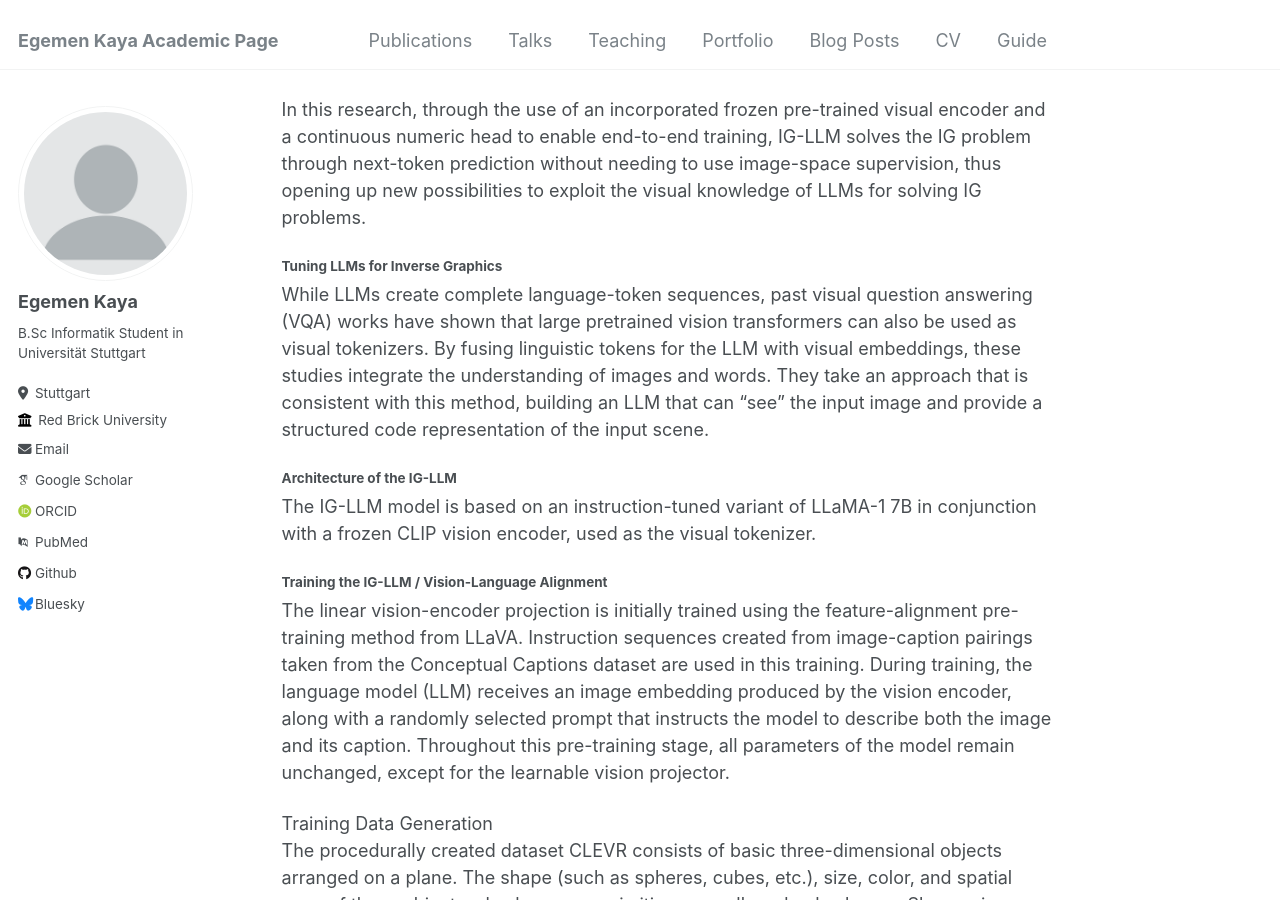
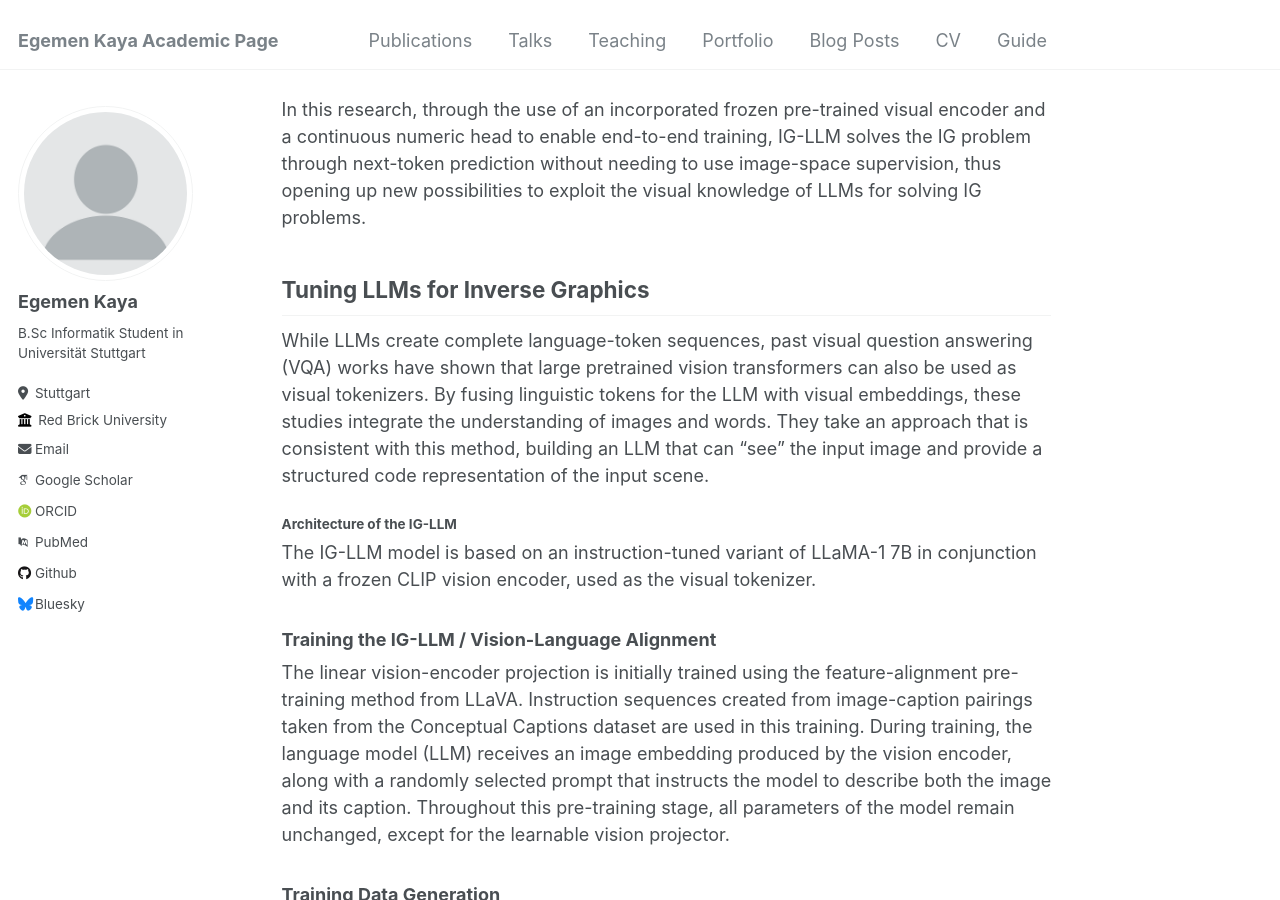
Before and after one commit to egemeenkaya/egemeenkaya.github.io, a Jekyll site: the page built from _posts/2015-08-14-blog-post-4.md, in a window 1280 px wide and 900 px high, scrolled down 1577 px. Built offline with Jekyll 4.4.1, drawn with Linux system fonts in a browser that asks for light colours; some web fonts are replaced.

Commit message:
Update 2015-08-14-blog-post-4.md

```diff
--- a/_posts/2015-08-14-blog-post-4.md
+++ b/_posts/2015-08-14-blog-post-4.md
@@ -23,7 +23,8 @@ This is where LLMs come into play. One of the greatest successes of LLMs is thei
 
 In this research, through the use of an incorporated frozen pre-trained visual encoder and a continuous numeric head to enable end-to-end training, IG-LLM solves the IG problem through next-token prediction without needing to use image-space supervision, thus opening up new possibilities to exploit the visual knowledge of LLMs for solving IG problems.
 
-<h4 id="how to integrate it">Tuning LLMs for Inverse Graphics</h4>
+Tuning LLMs for Inverse Graphics
+------
 
 While LLMs create complete language-token sequences, past visual question answering (VQA) works have shown that large pretrained vision transformers can also be used as visual tokenizers. By fusing linguistic tokens for the LLM with visual embeddings, these studies integrate the understanding of images and words. They take an approach that is consistent with this method, building an LLM that can "see" the input image and provide a structured code representation of the input scene.
 
@@ -31,12 +32,12 @@ While LLMs create complete language-token sequences, past visual question answer
 
 The IG-LLM model is based on an instruction-tuned variant of LLaMA-1 7B in conjunction with a frozen CLIP vision encoder, used as the visual tokenizer.
 
-<h4 id="training">Training the IG-LLM / Vision-Language Alignment</h4>
+<h3 id="training">Training the IG-LLM / Vision-Language Alignment</h3>
 
 The linear vision-encoder projection is initially trained using the feature-alignment pre-training method from LLaVA. Instruction sequences created from image-caption pairings taken from the Conceptual Captions dataset are used in this training. During training, the language model (LLM) receives an image embedding produced by the vision encoder, along with a randomly selected prompt that instructs the model to describe both the image and its caption. Throughout this pre-training stage, all parameters of the model remain unchanged, except for the learnable vision projector.
 
 
-<h3.5 id="trainingdata">Training Data Generation</h3.5>
+<h3 id="trainingdata">Training Data Generation</h3>
 
 The procedurally created dataset CLEVR consists of basic three-dimensional objects arranged on a plane. The shape (such as spheres, cubes, etc.), size, color, and spatial pose of these objects, also known as primitives, are all randomly chosen. Shape, size, color, and material are discrete qualities; on the other hand, the pose, which indicates the object's location and orientation, is a continuous property. The images from the sampled scenes are rendered using the Blender modeling software from its Python scripting API.
 
```
